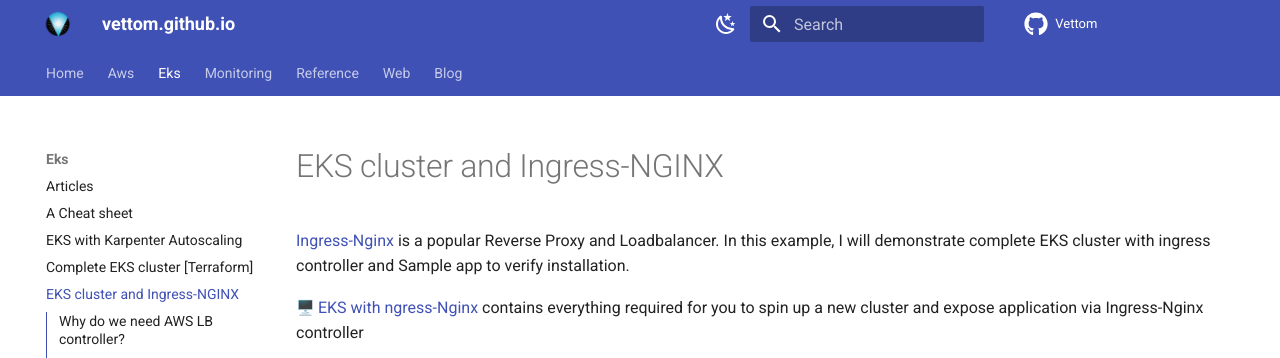
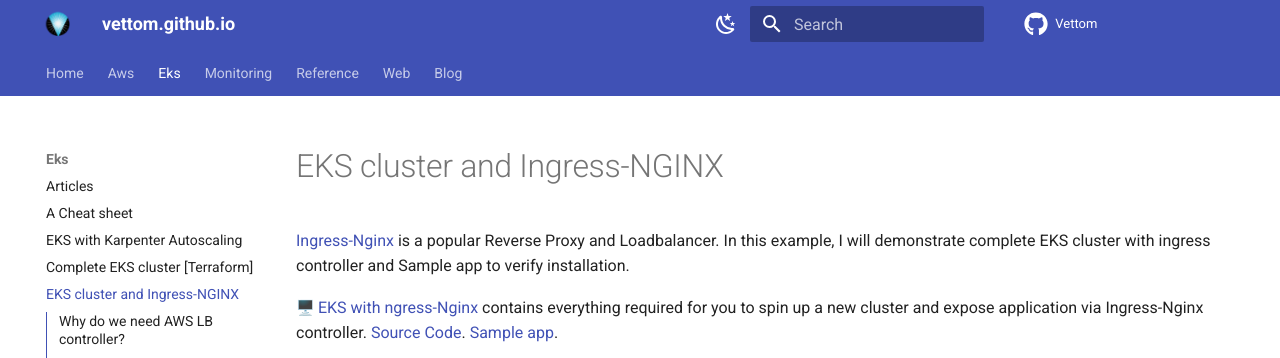
Before and after one commit to vettom/vettom.github.io, an MkDocs documentation site: the page built from docs/Eks/eks-ingress-nginx.md, in a window 1280 px wide and 900 px high, cut to the strip 0-358 px from the top of the window. Built offline with MkDocs 1.6.1 and Material for MkDocs 9.7.7, drawn with Linux system fonts in a browser that asks for light colours; emoji names are drawn with the system emoji font.

Commit message:
Update by DV on Mon  3 Jun 2024 13:04:40 BST

```diff
--- a/docs/Eks/eks-ingress-nginx.md
+++ b/docs/Eks/eks-ingress-nginx.md
@@ -1,16 +1,15 @@
 # EKS cluster and Ingress-NGINX
 [Ingress-Nginx](https://github.com/kubernetes/ingress-nginx) is a popular Reverse Proxy and Loadbalancer. In this example, I will demonstrate complete EKS cluster with ingress controller and Sample app to verify installation.
 
-:desktop_computer:  [EKS with ngress-Nginx](https://github.com/vettom/aws-eks-terraform/tree/main/EKS-Cluster-ingress) contains everything required for you to spin up a new cluster and expose application via Ingress-Nginx controller
+:desktop_computer:  [EKS with ngress-Nginx](https://github.com/vettom/aws-eks-terraform/tree/main/EKS-Cluster-ingress) contains everything required for you to spin up a new cluster and expose application via Ingress-Nginx controller. [Source Code](https://github.com/vettom/aws-eks-terraform/tree/main/EKS-Cluster-ingress). [Sample app](https://github.com/vettom/aws-eks-terraform/tree/main/EKS-Cluster-ingress/Sample-app).
 
-- [Source Code](https://github.com/vettom/aws-eks-terraform/tree/main/EKS-Cluster-ingress)
-- [Sample app](https://github.com/vettom/aws-eks-terraform/tree/main/EKS-Cluster-ingress/Sample-app)
+<iframe width="560" height="315" src="https://www.youtube.com/embed/0QhY-QTVSfw?si=WO48SN2AfH_6Zbgu" title="EKS Ingress-Nginx" frameborder="0" allow="accelerometer; autoplay; clipboard-write; encrypted-media; gyroscope; picture-in-picture; web-share" referrerpolicy="strict-origin-when-cross-origin" allowfullscreen></iframe>
 
 ## Why do we need AWS LB controller?
 If Ingress-NGIX is configured without LB controller, it will provision LB with target type of NodePort. VPC CNI and LB controller enables you to make use of target type 'ip' and traffic can flow direct to Pod's IP and Port
 
-|Advantages of Ingress-Ngix over ALB conroller?| |
-|-------------------------|-------------------------|
+|Advantages of Ingress-Ngix over ALB conroller?|
+|-------------------------|
 |Services can be configured using Cluster IP making it more secure |
 |Traffic roted direct to pod and its port|
 | Ingress metrics available in cluster|
@@ -22,6 +21,3 @@
 - VPC CNI add-on with prefix delegation
 - AWS Loadbalancer controller
 - Ingress-Nginx controller.
-
-
-<iframe width="560" height="315" src="https://www.youtube.com/embed/0QhY-QTVSfw?si=WO48SN2AfH_6Zbgu" title="EKS Ingress-Nginx" frameborder="0" allow="accelerometer; autoplay; clipboard-write; encrypted-media; gyroscope; picture-in-picture; web-share" referrerpolicy="strict-origin-when-cross-origin" allowfullscreen></iframe>
```
Also changed, not shown: docs/Eks/articles..md (+1 -0 lines), docs/index.md (+1 -0 lines).
